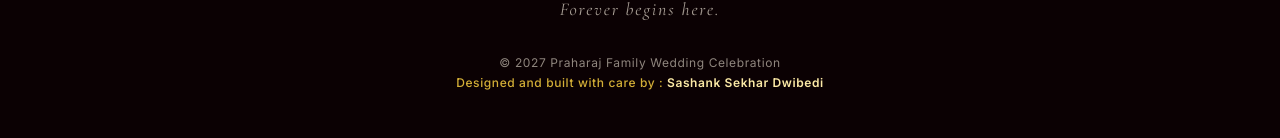
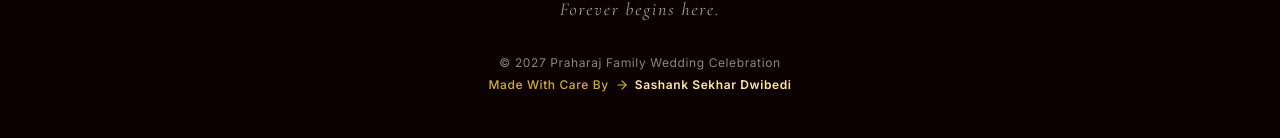
Before and after one commit to ShanksTechpy/invitation, a React (Vite) app: page / in a window 1280 px wide. Shown: the part 6530-6668 px from the top of the page. Built offline with nearby package versions, Linux system fonts and the light colour scheme; a web font is replaced by a local one.

Commit message:
Update footer credit format: Made With Care By -> Sashank Sekhar Dwibedi

```diff
--- a/src/components/FooterSection.tsx
+++ b/src/components/FooterSection.tsx
@@ -1,5 +1,5 @@
 import React from 'react';
-import { Heart } from 'lucide-react';
+import { Heart, ArrowRight } from 'lucide-react';
 
 export const FooterSection: React.FC = () => {
   return (
@@ -20,10 +20,12 @@ export const FooterSection: React.FC = () => {
           Forever begins here.
         </p>
 
-        <div className="pt-4 space-y-1 text-xs font-sans-inter text-[#E8DFD1]/60 tracking-wider">
+        <div className="pt-4 space-y-1.5 text-xs font-sans-inter text-[#E8DFD1]/60 tracking-wider">
           <p>© 2027 Praharaj Family Wedding Celebration</p>
-          <p className="text-[#D4AF37] font-medium">
-            Designed and built with care by : <span className="font-semibold text-[#FCEAA6]">Sashank Sekhar Dwibedi</span>
+          <p className="text-[#D4AF37] font-medium flex items-center justify-center gap-1.5 flex-wrap">
+            <span>Made With Care By</span>
+            <ArrowRight className="w-3.5 h-3.5 text-[#D4AF37] inline-block" />
+            <span className="font-semibold text-[#FCEAA6]">Sashank Sekhar Dwibedi</span>
           </p>
         </div>
       </div>
```
